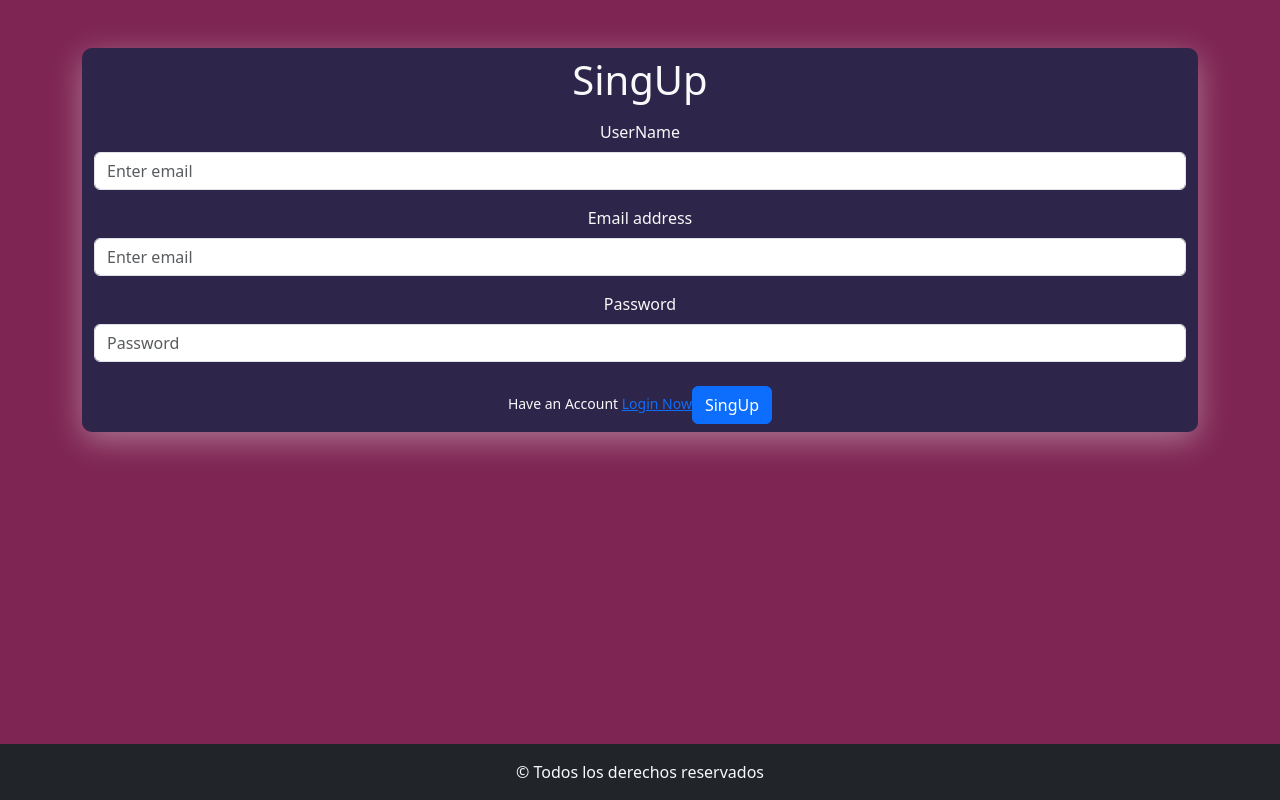
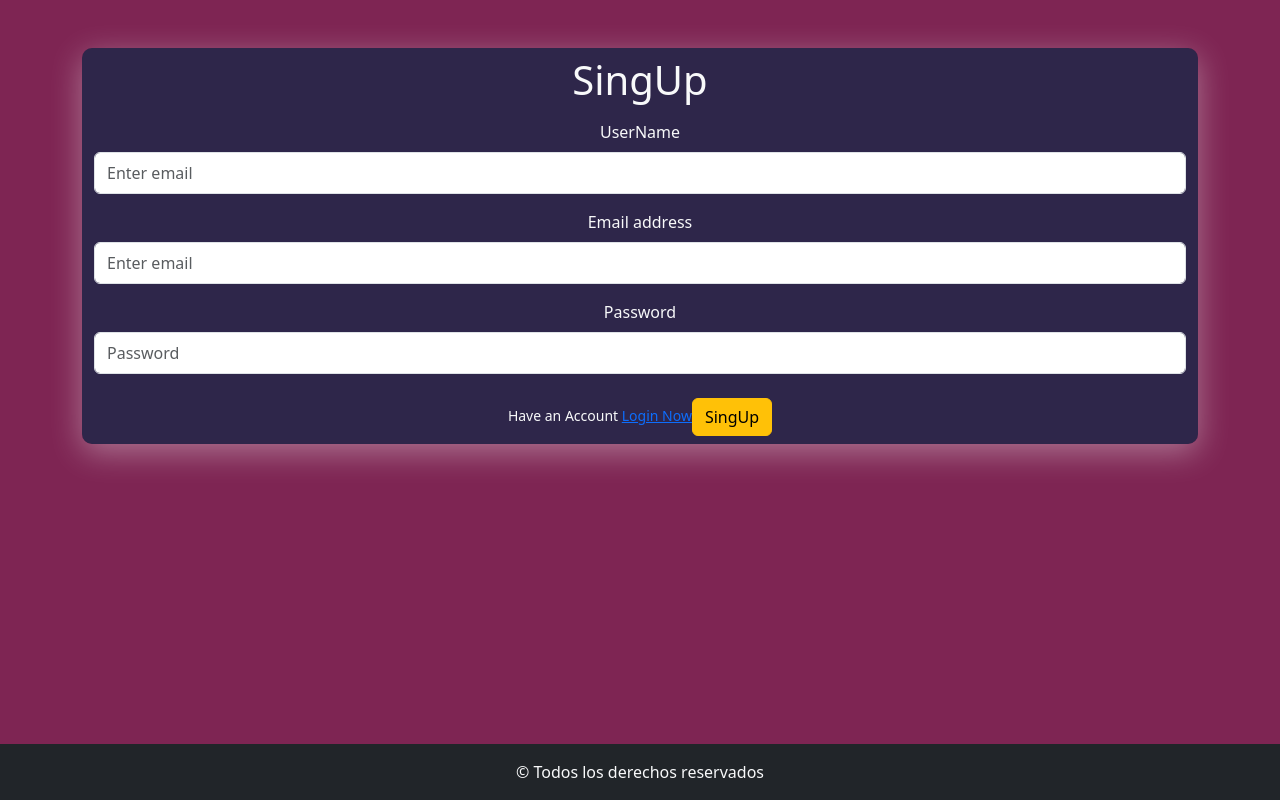
Before and after one commit to CosmeNicolas/FirebaseAuth, a React (Vite) app: page / in a window 1280 px wide. Built offline with nearby package versions, Linux system fonts and the light colour scheme.

Commit message:
inicialice firebase y cree la carpeta config

```diff
--- a/src/components/SingUp.jsx
+++ b/src/components/SingUp.jsx
@@ -1,6 +1,7 @@
 import {Form, Button} from 'react-bootstrap'
 import {Container} from 'react-bootstrap'
 import { Link } from 'react-router-dom'
+import firebase from '../config/FirebaseConfig'
 
 const SingUp = () => {
   return (
@@ -11,19 +12,25 @@ const SingUp = () => {
         {/* userName */}
        <Form.Group className="mb-3 text-light" controlId="formBasicEmail">
         <Form.Label>UserName</Form.Label>
-        <Form.Control type="text" placeholder="Enter email" />
+        <Form.Control
+        className='py-2'
+         type="text" placeholder="Enter email" />
       </Form.Group>
 
         {/* email */}
       <Form.Group className="mb-3 text-light" controlId="formBasicEmail">
         <Form.Label>Email address</Form.Label>
-        <Form.Control type="email" placeholder="Enter email" />
+        <Form.Control
+        className='py-2'
+         type="email" placeholder="Enter email" />
       </Form.Group>
 
         {/* password */}
       <Form.Group className="mb-3 text-light" controlId="formBasicPassword">
         <Form.Label>Password</Form.Label>
-        <Form.Control type="password" placeholder="Password" />
+        <Form.Control
+        className='py-2'
+         type="password" placeholder="Password" />
       </Form.Group>
 
       {/* formText */}
@@ -31,7 +38,7 @@ const SingUp = () => {
           Have an Account <Link to="./Login" >Login Now</Link>
         </Form.Text>
 
-      <Button className='my-2' variant="primary" type="submit">
+      <Button className='my-2' variant="warning" type="submit">
         SingUp
       </Button>
     </Form>
--- /dev/null
+++ b/src/config/FirebaseConfig.jsx
@@ -0,0 +1,16 @@
+import { initializeApp } from "firebase/compat/app";
+import 'firebase/compat/auth'
+
+const firebaseConfig = {
+  apiKey: "AIzaSyDcaHE-xdBtaGLIYgMFTFulfeUJYiaCU6o",
+  authDomain: "fir-auth-react-4e8f5.firebaseapp.com",
+  projectId: "fir-auth-react-4e8f5",
+  storageBucket: "fir-auth-react-4e8f5.appspot.com",
+  messagingSenderId: "397838123470",
+  appId: "1:397838123470:web:51b9c4690d3c471bd8eb9f"
+};
+
+
+const app = initializeApp(firebaseConfig);
+
+export default app
```
